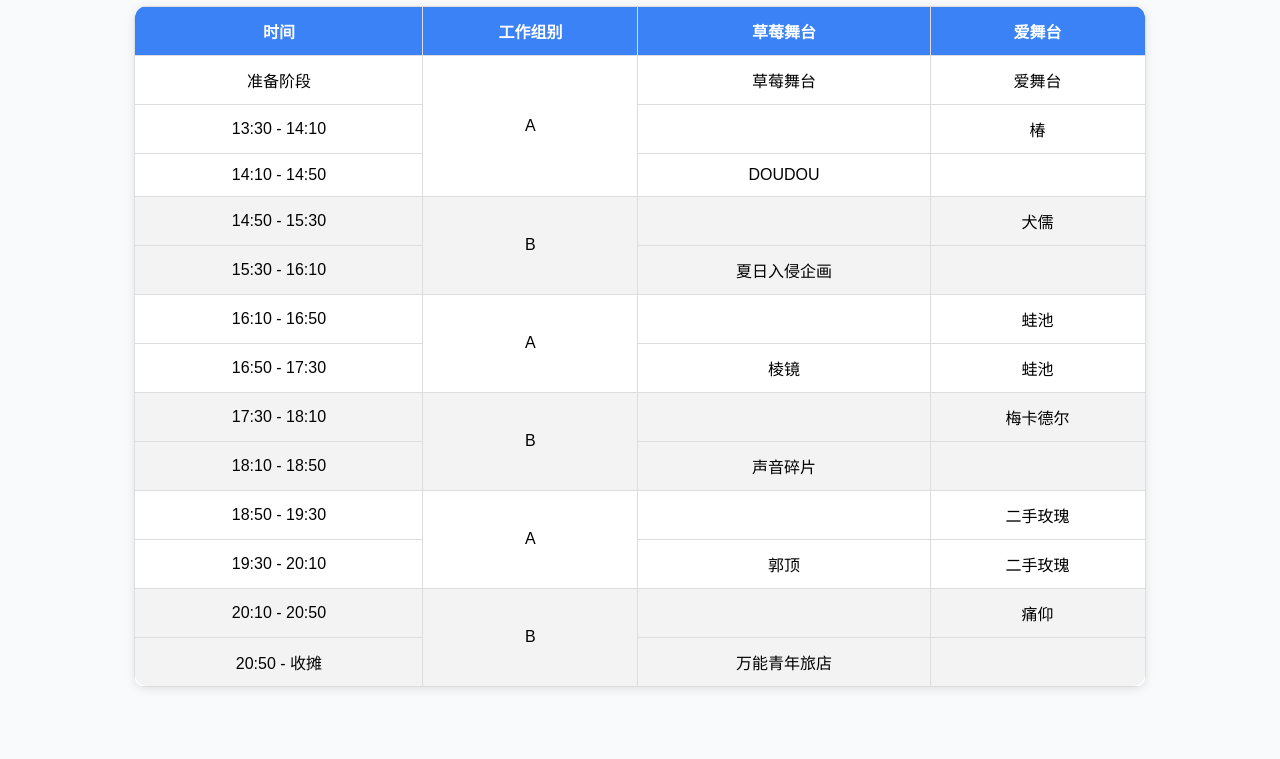
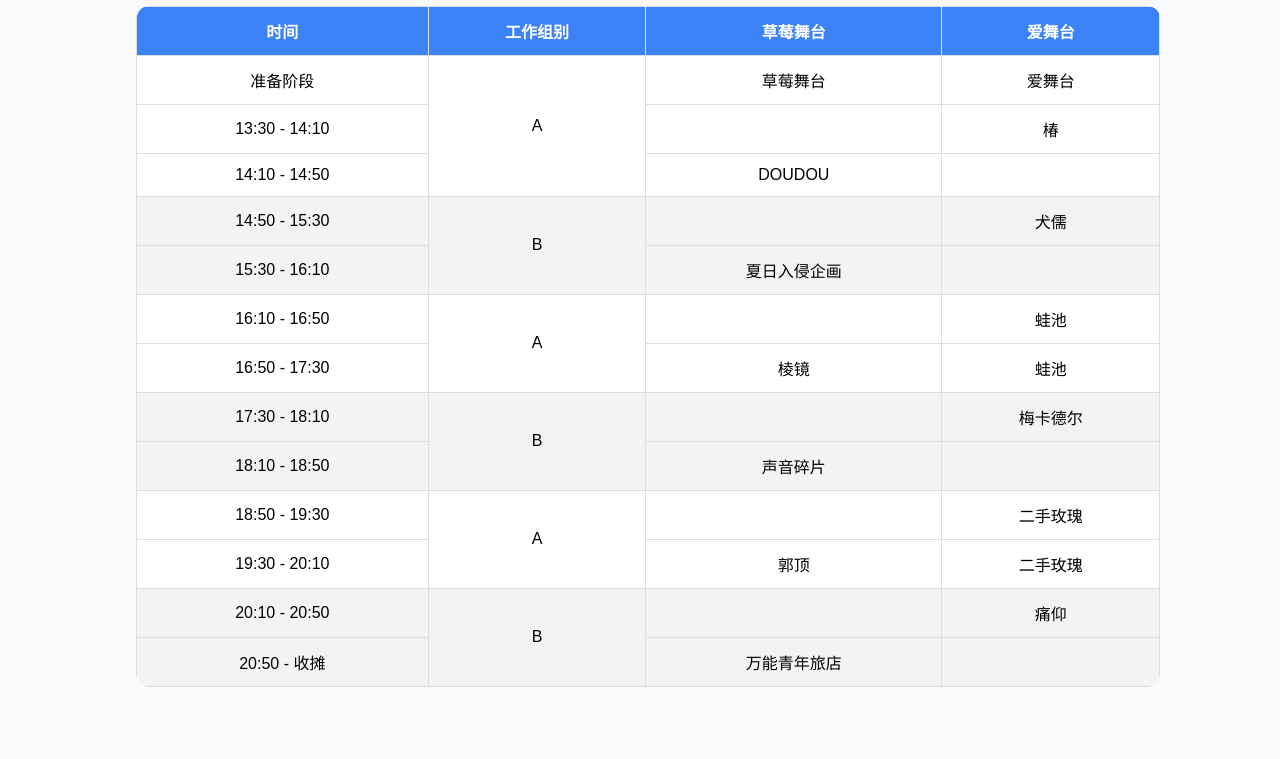
Before and after one commit to huyixi/2024-foshan-strawberry, a plain HTML site: page foshan-starwberry.html in a window 1280 px wide. Shown: the part 69-828 px from the top of the page. Before the commit the page ends 800 px from the top, so only its background shows below. Drawn offline with Linux system fonts and the light colour scheme.

Commit message:
style: style optimize:

```diff
--- a/foshan-starwberry.html
+++ b/foshan-starwberry.html
@@ -9,12 +9,18 @@
                 font-family: Arial, sans-serif;
                 background-color: #f8fafc;
                 text-align: center;
+                height: 100vh;
+                width: 100vw;
+            }
+            .table-x {
+                width: 80%;
+                margin: 20px auto;
+                border-radius: 12px;
+                overflow: hidden;
             }
             table {
-                width: 80%;
-                margin: 20px auto;
+                width: 100%;
                 border-collapse: collapse;
-                background: #fff;
                 border-spacing: 0;
                 border-radius: 12px;
                 overflow: hidden;
@@ -53,7 +59,7 @@
     </head>
     <body>
         <h2>演出时间表</h2>
-
+        <div class="table-x">
             <table>
                 <tr>
                     <th>时间</th>
@@ -133,5 +139,6 @@
                     <td></td>
                 </tr>
             </table>
+        </div>
     </body>
 </html>
```
Lines whose indentation alone changed are shown as unchanged.
